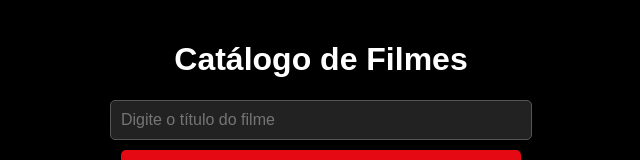
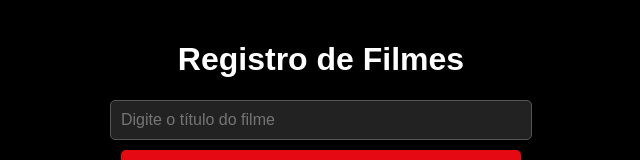
Before and after one commit to hugomolliary/trabalho_filme_teste, a website: page public/index.html in a window 1280 px wide. Shown: the top 160 px of the page, without its empty margins (319-959 px from the left). Drawn offline with Linux system fonts and the light colour scheme; no server answers.

Commit message:
Update index.html

```diff
--- a/public/index.html
+++ b/public/index.html
@@ -7,7 +7,7 @@
   <link rel="stylesheet" href="style.css" />
 </head>
 <body>
-  <h1>Catálogo de Filmes</h1>
+  <h1>Registro de Filmes</h1>
 
   <div class="formulario">
     <input type="text" id="titulo" placeholder="Digite o título do filme" />
```
